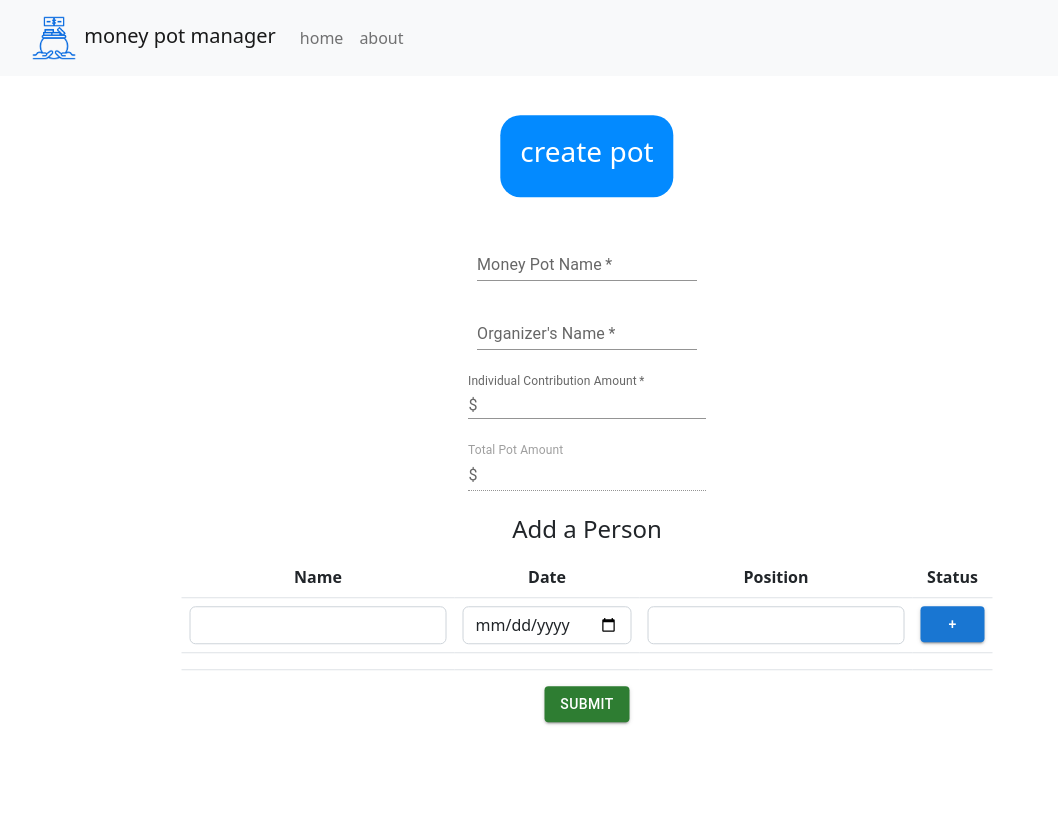
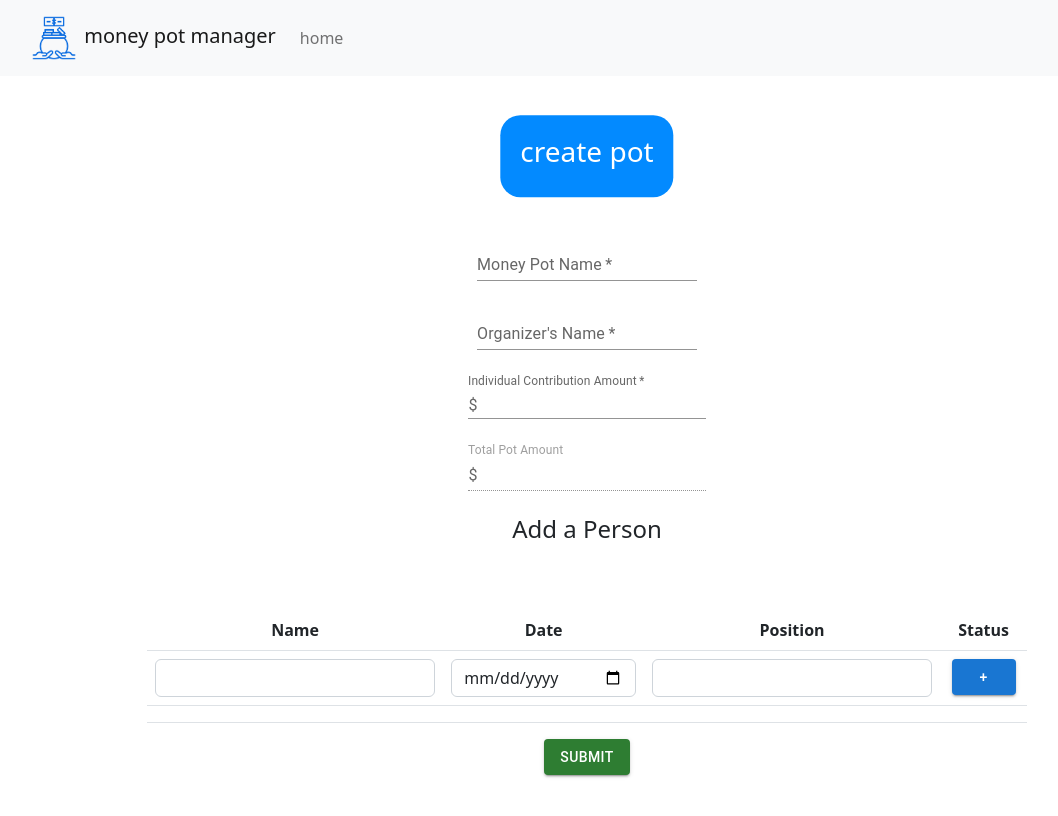
Before and after one commit to nicholascaro/money-pot, a React (Create React App) app in the folder client/: page /create in a window 1280 px wide. Shown: the top 816 px of the page, without its empty margins (53-1111 px from the left). Built offline with nearby package versions, Linux system fonts and the light colour scheme; the HTML template or start-up script is replaced by a standard one.

Commit message:
removed find bug, removed about page

```diff
--- a/client/src/App.css
+++ b/client/src/App.css
@@ -109,13 +109,8 @@
 }
 
 .content {
-  top: 50%;
-  left: 50%;
-  margin-right: -50%;
-  transform: translate(-50%, -50%);
-  position: relative;
-  width: fit-content;
-  padding-top: 70px;
+  margin-left: 200px;
+  margin-right: 200px;
 }
 
 .footer {
--- a/client/src/components/NavBar.js
+++ b/client/src/components/NavBar.js
@@ -18,7 +18,6 @@ function NavBar() {
         <Navbar.Collapse id="basic-navbar-nav">
           <Nav className="me-auto">
             <Nav.Link href="/">home</Nav.Link>
-            <Nav.Link href="about">about</Nav.Link>
           </Nav>
         </Navbar.Collapse>
       </Container>
```
